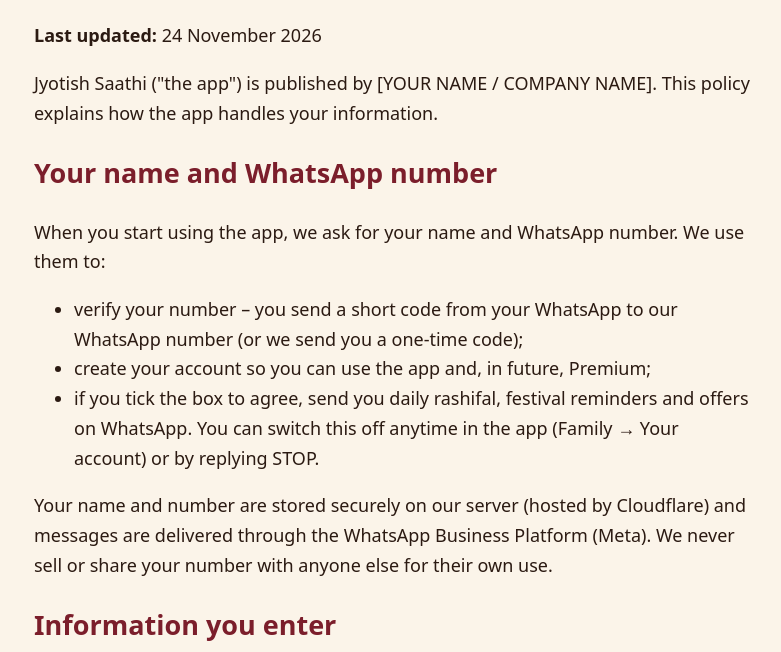
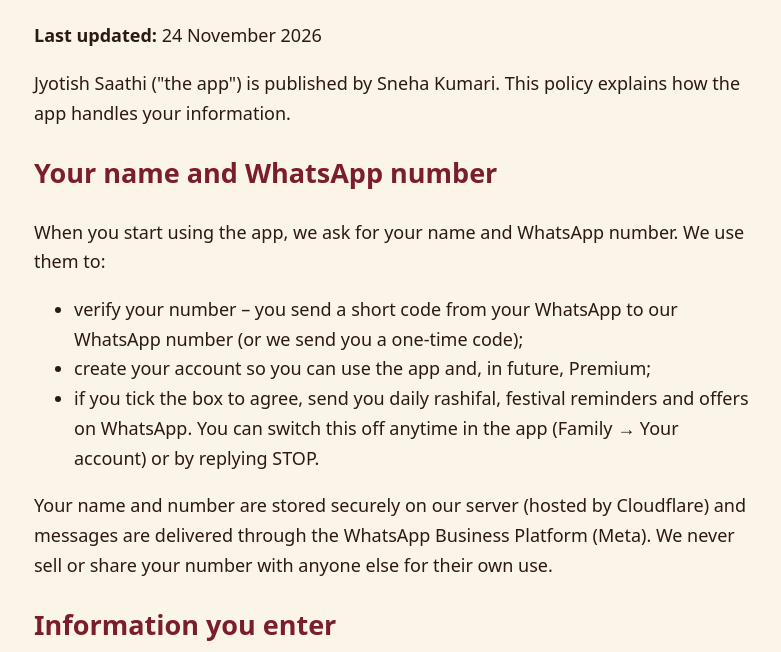
Before and after one commit to jyotishsaathi/JyotishSaathi, a plain HTML site: page website/privacy-policy.html in a window 1280 px wide. Shown: the part 148-800 px from the top of the page, without its empty margins (246-1027 px from the left). Drawn offline with Linux system fonts and the light colour scheme.

Commit message:
Update publisher name in privacy policy

```diff
--- a/website/privacy-policy.html
+++ b/website/privacy-policy.html
@@ -5,7 +5,7 @@
 <body><p><a href="./">← Jyotish Saathi</a></p>
 <h1>Privacy Policy – Jyotish Saathi</h1>
 <p><b>Last updated:</b> 24 November 2026</p>
-<p>Jyotish Saathi ("the app") is published by [YOUR NAME / COMPANY NAME]. This policy explains how the app handles your information.</p>
+<p>Jyotish Saathi ("the app") is published by Sneha Kumari. This policy explains how the app handles your information.</p>
 <h2>Your name and WhatsApp number</h2>
 <p>When you start using the app, we ask for your name and WhatsApp number. We use them to:</p>
 <ul><li>verify your number – you send a short code from your WhatsApp to our WhatsApp number (or we send you a one-time code);</li>
```
